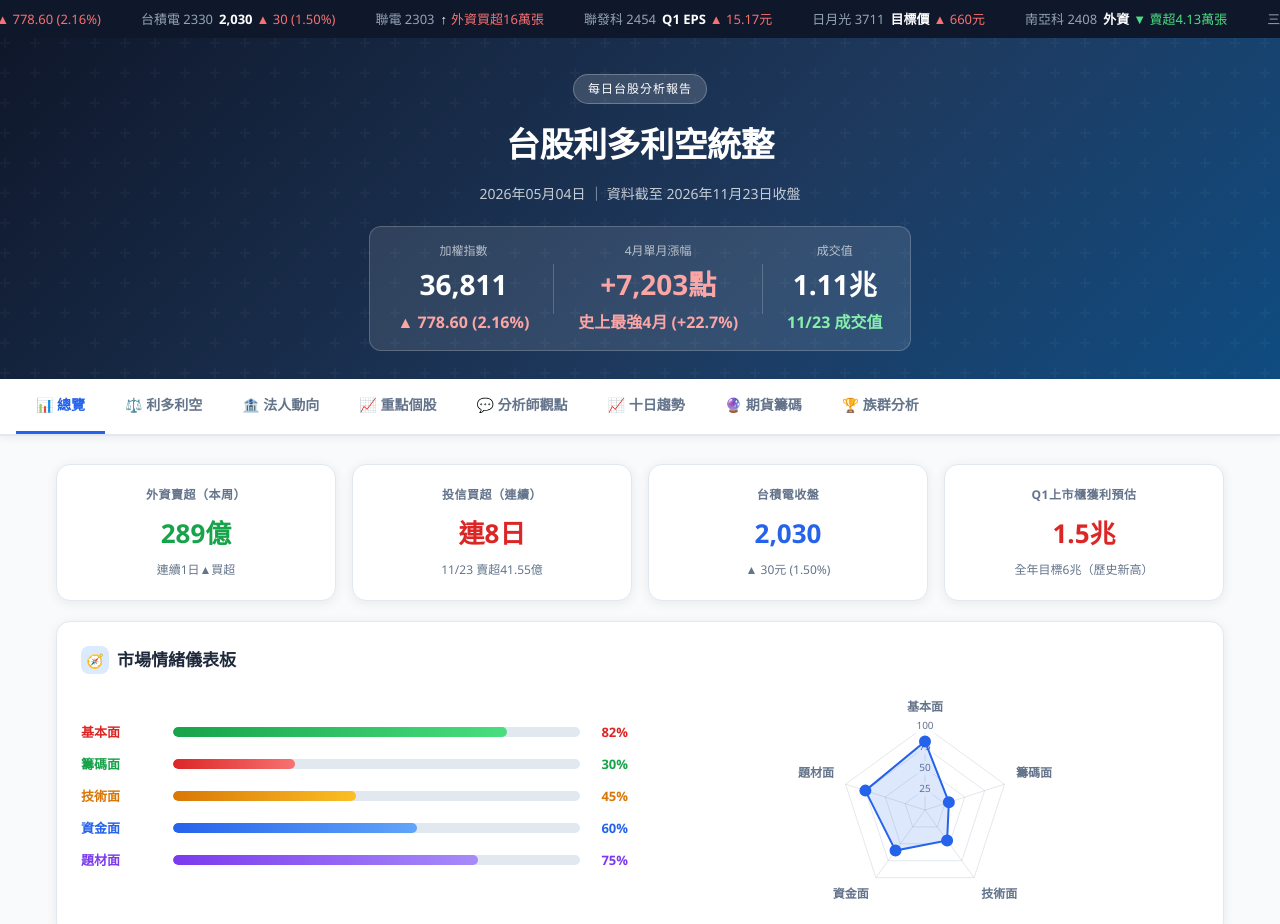
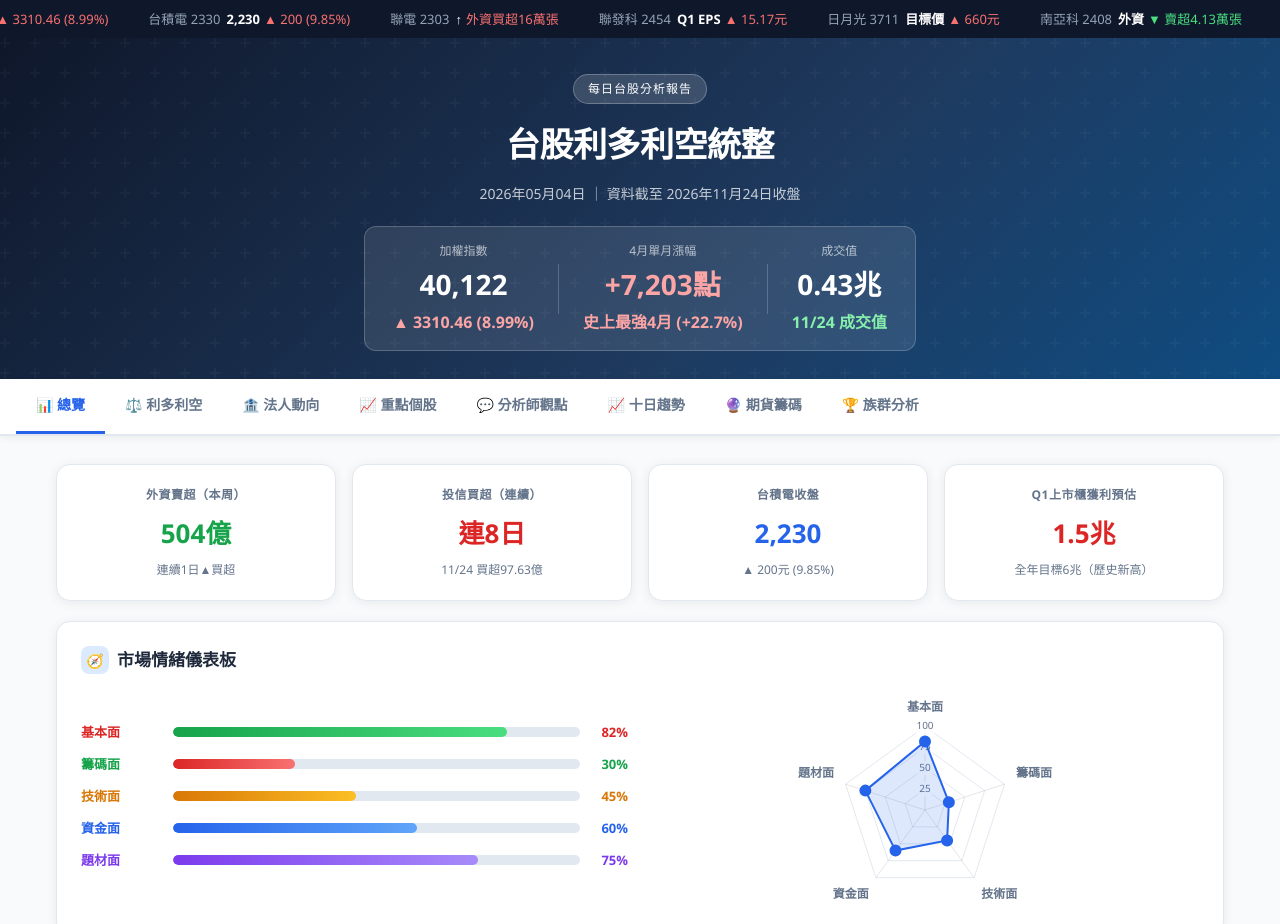
Before and after one commit to hisky576/hisky576--taiwan-stock-report, a plain HTML site: page index.html in a window 1280 px wide. Shown: the top 924 px of the page. Drawn offline with nearby package versions, Linux system fonts and the light colour scheme.

Commit message:
Daily update: Taiwan Stock Report for 2026/11/24

```diff
--- a/index.html
+++ b/index.html
@@ -3,7 +3,7 @@
 <head>
   <meta charset="UTF-8" />
   <meta name="viewport" content="width=device-width, initial-scale=1.0" />
-  <title>台股每日利多利空統整報告 | 2026/11/23</title>
+  <title>台股每日利多利空統整報告 | 2026/11/24</title>
   <script src="https://cdn.jsdelivr.net/npm/chart.js@4.4.0/dist/chart.umd.min.js"></script>
   <style>
     :root {
@@ -579,22 +579,22 @@
 <!-- Ticker -->
 <div class="ticker-wrap">
   <div class="ticker-inner" id="ticker">
-    <span class="ticker-item"><span class="name">加權指數</span><span class="price">36,811</span><span class="chg up">▲ 778.60 (2.16%)</span></span>
-    <span class="ticker-item"><span class="name">台積電 2330</span><span class="price">2,030</span><span class="chg up">▲ 30 (1.50%)</span></span>
+    <span class="ticker-item"><span class="name">加權指數</span><span class="price">40,122</span><span class="chg up">▲ 3310.46 (8.99%)</span></span>
+    <span class="ticker-item"><span class="name">台積電 2330</span><span class="price">2,230</span><span class="chg up">▲ 200 (9.85%)</span></span>
     <span class="ticker-item"><span class="name">聯電 2303</span><span class="price">↑</span><span class="chg up">外資買超16萬張</span></span>
     <span class="ticker-item"><span class="name">聯發科 2454</span><span class="price">Q1 EPS</span><span class="chg up">▲ 15.17元</span></span>
     <span class="ticker-item"><span class="name">日月光 3711</span><span class="price">目標價</span><span class="chg up">▲ 660元</span></span>
     <span class="ticker-item"><span class="name">南亞科 2408</span><span class="price">外資</span><span class="chg down">▼ 賣超4.13萬張</span></span>
-    <span class="ticker-item"><span class="name">三大法人</span><span class="price">合計</span><span class="chg down">▼ 賣超521.04億</span></span>
-    <span class="ticker-item"><span class="name">外資本周</span><span class="price">動向</span><span class="chg down">▼ 賣超289.48億元</span></span>
-    <span class="ticker-item"><span class="name">加權指數</span><span class="price">36,811</span><span class="chg up">▲ 778.60 (2.16%)</span></span>
-    <span class="ticker-item"><span class="name">台積電 2330</span><span class="price">2,030</span><span class="chg up">▲ 30 (1.50%)</span></span>
+    <span class="ticker-item"><span class="name">三大法人</span><span class="price">合計</span><span class="chg down">▼ 賣超1216.52億</span></span>
+    <span class="ticker-item"><span class="name">外資本周</span><span class="price">動向</span><span class="chg down">▼ 賣超503.90億元</span></span>
+    <span class="ticker-item"><span class="name">加權指數</span><span class="price">40,122</span><span class="chg up">▲ 3310.46 (8.99%)</span></span>
+    <span class="ticker-item"><span class="name">台積電 2330</span><span class="price">2,230</span><span class="chg up">▲ 200 (9.85%)</span></span>
     <span class="ticker-item"><span class="name">聯電 2303</span><span class="price">↑</span><span class="chg up">外資買超16萬張</span></span>
     <span class="ticker-item"><span class="name">聯發科 2454</span><span class="price">Q1 EPS</span><span class="chg up">▲ 15.17元</span></span>
     <span class="ticker-item"><span class="name">日月光 3711</span><span class="price">目標價</span><span class="chg up">▲ 660元</span></span>
     <span class="ticker-item"><span class="name">南亞科 2408</span><span class="price">外資</span><span class="chg down">▼ 賣超4.13萬張</span></span>
-    <span class="ticker-item"><span class="name">三大法人</span><span class="price">合計</span><span class="chg down">▼ 賣超521.04億</span></span>
-    <span class="ticker-item"><span class="name">外資本周</span><span class="price">動向</span><span class="chg down">▼ 賣超289.48億元</span></span>
+    <span class="ticker-item"><span class="name">三大法人</span><span class="price">合計</span><span class="chg down">▼ 賣超1216.52億</span></span>
+    <span class="ticker-item"><span class="name">外資本周</span><span class="price">動向</span><span class="chg down">▼ 賣超503.90億元</span></span>
   </div>
 </div>
 
@@ -602,12 +602,12 @@
 <header>
   <div class="badge">每日台股分析報告</div>
   <h1>台股利多利空統整</h1>
-  <p class="subtitle">2026年05月04日 ｜ 資料截至 2026年11月23日收盤</p>
+  <p class="subtitle">2026年05月04日 ｜ 資料截至 2026年11月24日收盤</p>
   <div class="index-hero">
     <div>
       <div class="label">加權指數</div>
-      <div class="val">36,811</div>
-      <div class="chg up">▲ 778.60 (2.16%)</div>
+      <div class="val">40,122</div>
+      <div class="chg up">▲ 3310.46 (8.99%)</div>
     </div>
     <div style="width:1px;height:50px;background:rgba(255,255,255,0.2)"></div>
     <div>
@@ -618,8 +618,8 @@
     <div style="width:1px;height:50px;background:rgba(255,255,255,0.2)"></div>
     <div>
       <div class="label">成交值</div>
-      <div class="val">1.11兆</div>
-      <div class="chg" style="color:#86efac">11/23 成交值</div>
+      <div class="val">0.43兆</div>
+      <div class="chg" style="color:#86efac">11/24 成交值</div>
     </div>
   </div>
 </header>
@@ -645,18 +645,18 @@
     <div class="summary-grid">
       <div class="stat-card bear">
         <div class="stat-label">外資賣超（本周）</div>
-        <div class="stat-value">289億</div>
+        <div class="stat-value">504億</div>
         <div class="stat-sub">連續1日▲買超</div>
       </div>
       <div class="stat-card bull">
         <div class="stat-label">投信買超（連續）</div>
         <div class="stat-value">連8日</div>
-        <div class="stat-sub">11/23 賣超41.55億</div>
+        <div class="stat-sub">11/24 買超97.63億</div>
       </div>
       <div class="stat-card neutral">
         <div class="stat-label">台積電收盤</div>
-        <div class="stat-value">2,030</div>
-        <div class="stat-sub">▲ 30元 (1.50%)</div>
+        <div class="stat-value">2,230</div>
+        <div class="stat-sub">▲ 200元 (9.85%)</div>
       </div>
       <div class="stat-card bull">
         <div class="stat-label">Q1上市櫃獲利預估</div>
```
